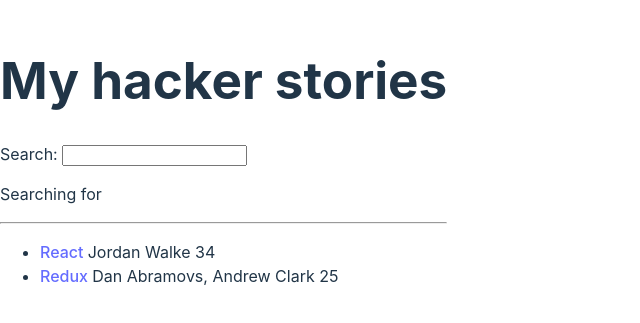
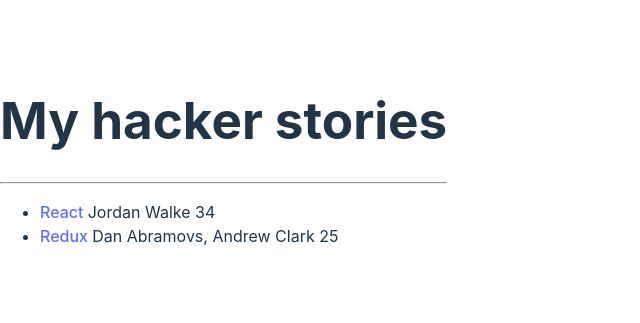
Before and after one commit to Gizele-Aydi/Searching-with-React, a React (Vite) app: page / in a window 1280 px wide. Shown: the part 239-562 px from the top of the page, without its empty margins (0-640 px from the left). Built offline with nearby package versions, Linux system fonts and the light colour scheme.

Commit message:
W6 Adding Lifting State

```diff
--- a/src/App.jsx
+++ b/src/App.jsx
@@ -1,24 +1,4 @@
 import * as React from "react"
-
-const Search = (props) => {
-    const [searchTerm, setSearchTerm] = React.useState('');
-
-    const handleChange = (event) => {
-        setSearchTerm(event.target.value);
-        props.onSearch(event);
-    };
-
-    return (
-        <div>
-            <label htmlFor="search">Search: </label>
-            <input id="search" type="text" onChange={handleChange} />
-
-            <p>
-                Searching for <strong>{searchTerm}</strong>
-            </p>
-        </div>
-    );
-};
 
 const List = (props) => {
     console.log("List renders")
@@ -62,18 +42,31 @@
           objectID: 1,
         },
     ];
+    const [searchTerm, setSearchTerm] = React.useState('');
+
     const handleSearch = (event) => {
-        console.log(event.target.value);
-    }
+        setSearchTerm(event.target.value);
+    };
+
+    const searchedStories = stories.filter((story) =>
+        story.title.toLowerCase().includes(searchTerm.toLowerCase())
+    );
 
     return (
         <div>
             <h1>My hacker stories</h1>
             <Search onSearch={handleSearch} />
             <hr />
-            <List list={stories} />
+            <List list={searchedStories} />
         </div>
     );
 };
 
+const Search = (props) => {
+    <div>
+        <label htmlFor="search">Search: </label>
+        <input id="search" type="text" onChange={props.onSearch} />
+    </div>
+};
+
 export default App;
```
